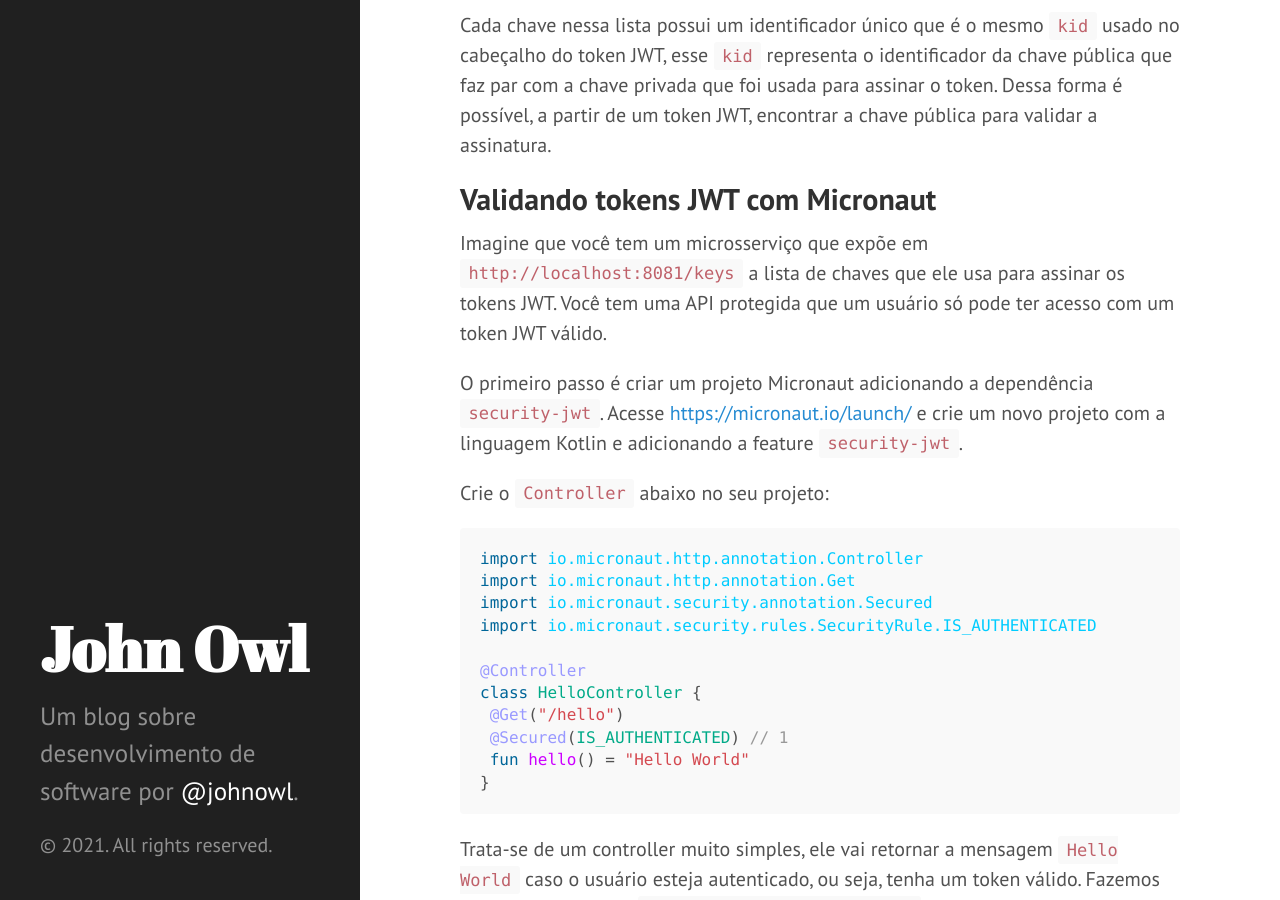
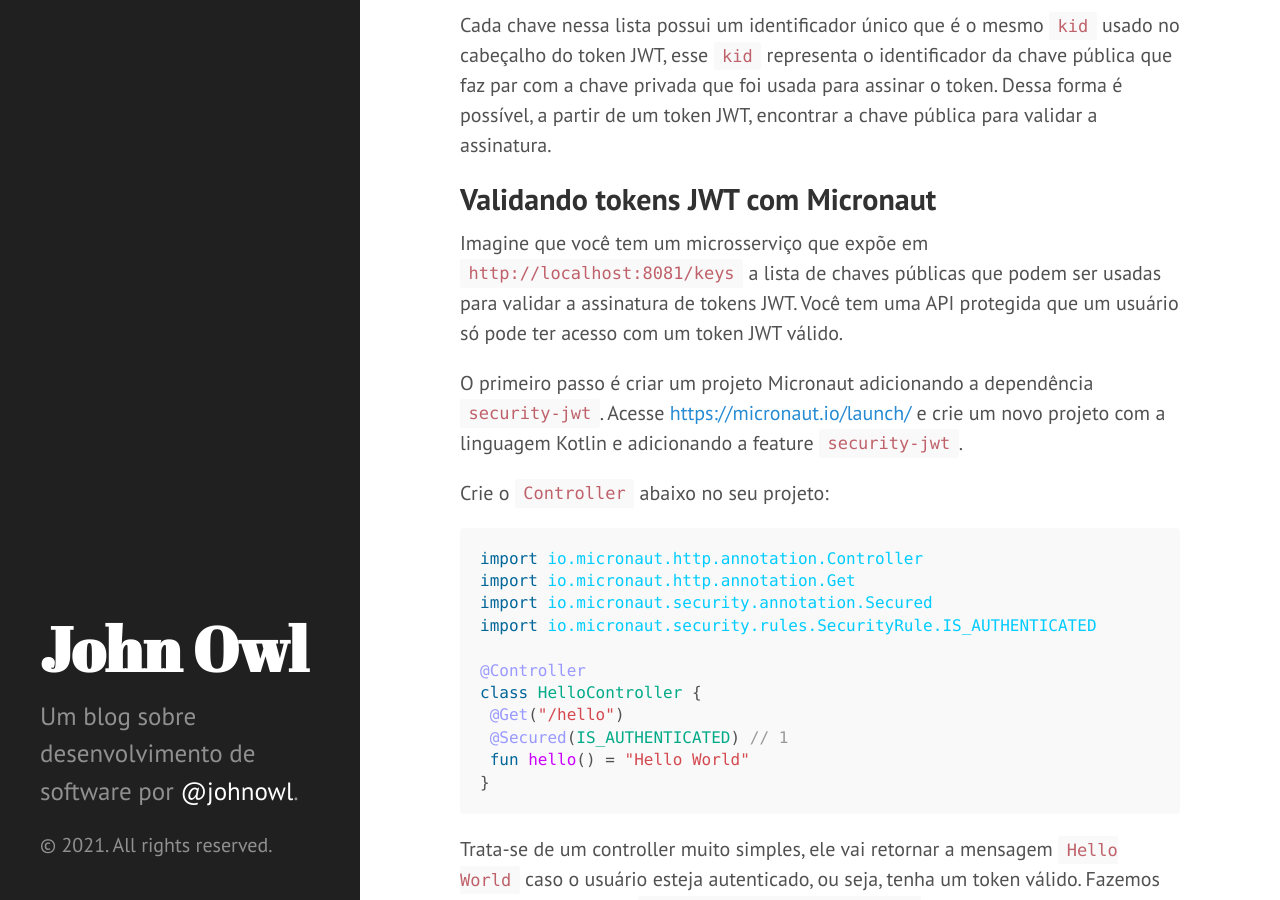
Before and after one commit to johnowl/johnowl.github.io, a Jekyll site: the page built from _posts/2021-12-06-validando-tokens-jwt-com-jkws-micronaut-e-kotlin.md, in a window 1280 px wide and 900 px high, scrolled down 2521 px. Built offline with Jekyll 4.4.1, drawn with Linux system fonts in a browser that asks for light colours; comment, search, counter and statistics services are not loaded.

Commit message:
Improve readability

```diff
--- a/_posts/2021-12-06-validando-tokens-jwt-com-jkws-micronaut-e-kotlin.md
+++ b/_posts/2021-12-06-validando-tokens-jwt-com-jkws-micronaut-e-kotlin.md
@@ -58,7 +58,7 @@ Cada chave nessa lista possui um identificador único que é o mesmo `kid` usado
 
 ## Validando tokens JWT com Micronaut
 
-Imagine que você tem um microsserviço que expõe em `http://localhost:8081/keys` a lista de chaves que ele usa para assinar os tokens JWT. Você tem uma API protegida que um usuário só pode ter acesso com um token JWT válido.
+Imagine que você tem um microsserviço que expõe em `http://localhost:8081/keys` a lista de chaves públicas que podem ser usadas para validar a assinatura de tokens JWT. Você tem uma API protegida que um usuário só pode ter acesso com um token JWT válido.
 
 O primeiro passo é criar um projeto Micronaut adicionando a dependência `security-jwt`. Acesse <https://micronaut.io/launch/> e crie um novo projeto com a linguagem Kotlin e adicionando a feature `security-jwt`.
 
```
